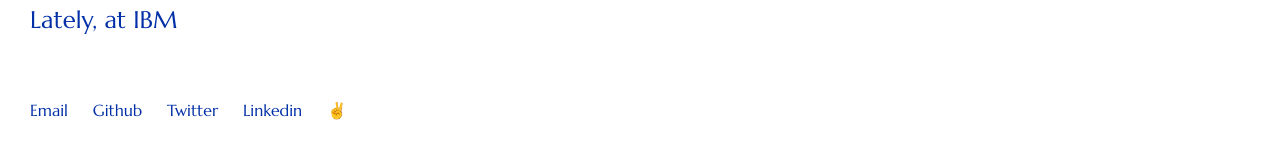
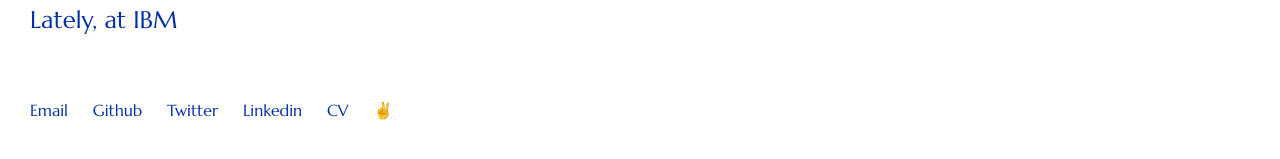
Before and after one commit to mathesond2/davidmatheson.me, a Jekyll site: the page built from index.html, in a window 1280 px wide. Shown: the part 456-615 px from the top of the page. Built offline with Jekyll 4.4.1, drawn with Linux system fonts in a browser that asks for light colours.

Commit message:
added cv link & peace sign link

```diff
--- a/_includes/footer.html
+++ b/_includes/footer.html
@@ -4,6 +4,7 @@
       <li class="social-media-list-item"><a href="https://github.com/{{ site.github_username }}"><span class="username">Github</span></a></li>
       <li class="social-media-list-item"><a href="https://twitter.com/{{ site.twitter_username }}"><span class="username">Twitter</span></a></li>
       <li class="social-media-list-item"><a href="https://linkedin.com/in/{{ site.linkedin_username }}"><span class="username">Linkedin</span></a></li>
-      <li class="social-media-list-item"><a href="https://linkedin.com/in/{{ site.linkedin_username }}"><span class="username">✌️</span></a></li>
+      <li class="social-media-list-item"><a href="https://docs.google.com/document/d/1ZbY-B0n1kFDBxJAtUv96Te7QYJPZCrYJ8MJjnz5jZzs/edit?usp=sharing"><span class="username">CV</span></a></li>
+      <li class="social-media-list-item"><a href="https://peace.com"><span class="username">✌️</span></a></li>
    </ul>
 </footer>
```
